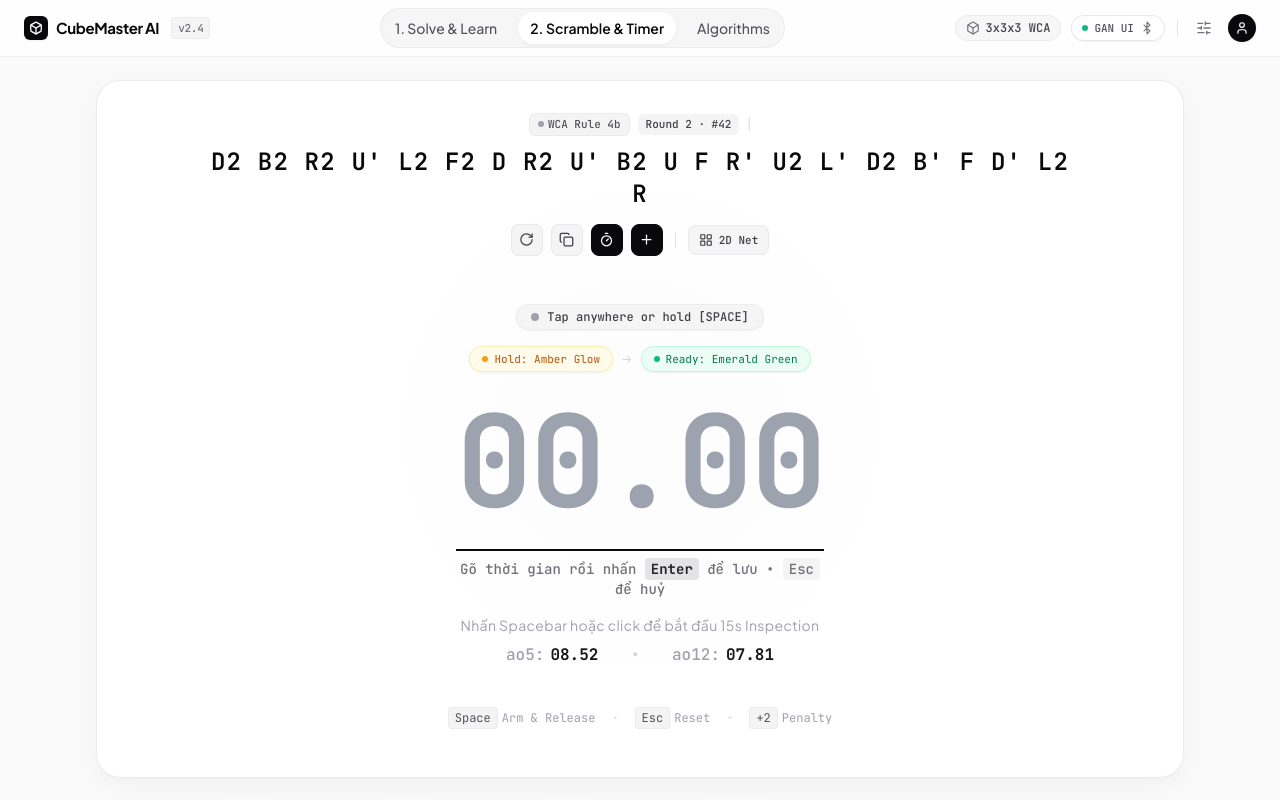
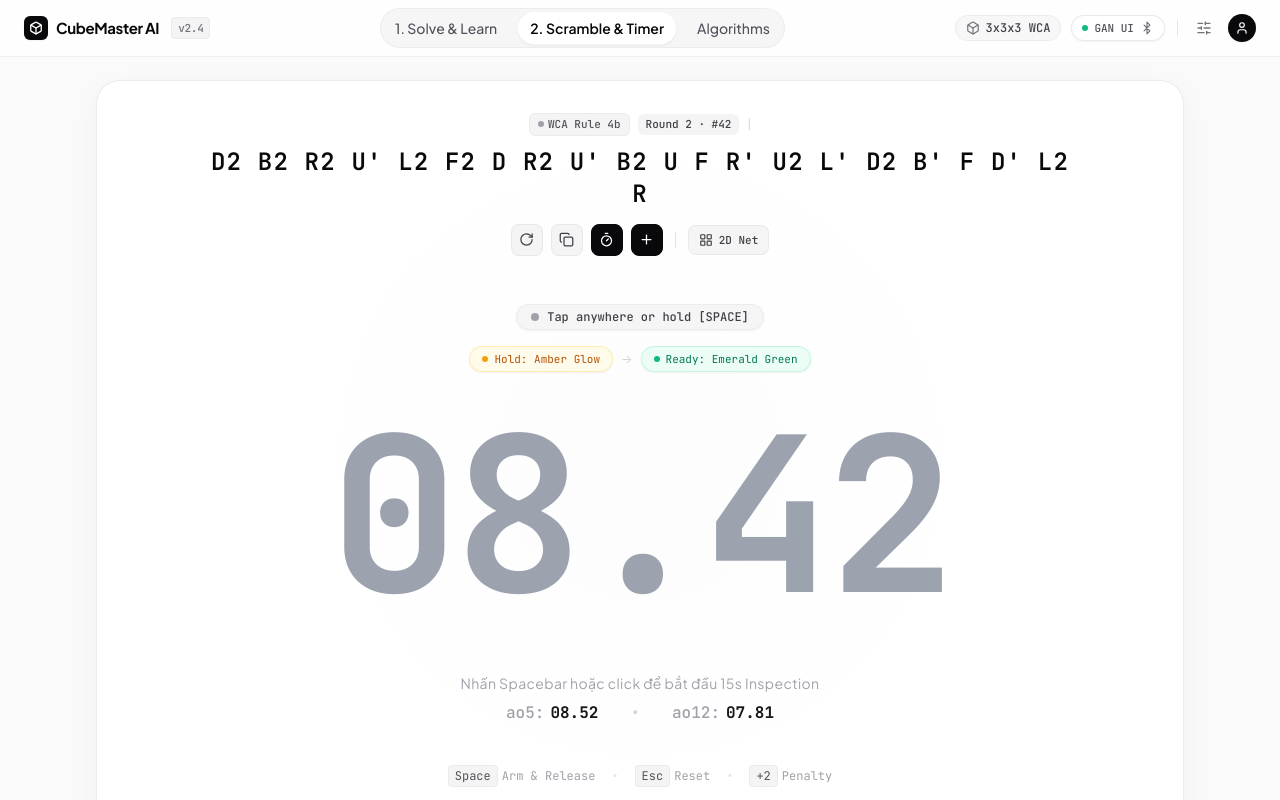
Before and after one commit to thiensun/rubik, a React (Vite) app: page / in a window 1280 px wide. Both pictures are taken after a click on the button 646 px from the left and 239 px from the top of the page. Shown: the top 800 px of the page. Built offline with nearby package versions, Linux system fonts and the light colour scheme.

Commit message:
feat(timer): direct seamless inline timer editing matching original typography exactly

```diff
--- a/src/components/timer/ZenTimerStage.tsx
+++ b/src/components/timer/ZenTimerStage.tsx
@@ -658,14 +658,14 @@ export const ZenTimerStage: React.FC<ZenTimerStageProps> = ({
         >
           {isManualInputActive ? (
             <div
-              className="flex flex-col items-center justify-center w-full max-w-sm px-2 animate-fadeIn"
+              className="flex items-baseline justify-center max-w-full px-1 w-full"
               onClick={(e) => e.stopPropagation()}
             >
               <input
                 ref={manualInputRef}
                 type="text"
                 value={manualInputVal}
-                placeholder="00.00"
+                placeholder={formatDigits(currentMs)}
                 onChange={(e) => setManualInputVal(e.target.value)}
                 onKeyDown={(e) => {
                   if (e.key === 'Enter') {
@@ -688,11 +688,10 @@ export const ZenTimerStage: React.FC<ZenTimerStageProps> = ({
                     setManualInputVal('');
                   }
                 }}
-                className="w-full text-center bg-transparent border-b-2 border-mono-950 font-mono-dotted font-bold text-mono-950 focus:outline-none tracking-tight text-6xl xs:text-7xl sm:text-8xl md:text-9xl py-1"
+                className={`font-mono-dotted leading-none font-bold tabular-nums text-mono-950 bg-transparent border-none text-center focus:outline-none focus:ring-0 p-0 m-0 w-full max-w-full caret-mono-950 ${getTimerFontSizeClass(
+                  manualInputVal || formatDigits(currentMs)
+                )}`}
               />
-              <span className="text-xs sm:text-sm font-mono text-mono-500 mt-2 font-medium">
-                Gõ thời gian rồi nhấn <kbd className="px-1.5 py-0.5 rounded bg-mono-200 text-mono-800 font-bold">Enter</kbd> để lưu • <kbd className="px-1.5 py-0.5 rounded bg-mono-100 text-mono-500">Esc</kbd> để huỷ
-              </span>
             </div>
           ) : (
             <div className="flex items-baseline justify-center max-w-full px-1">
```
